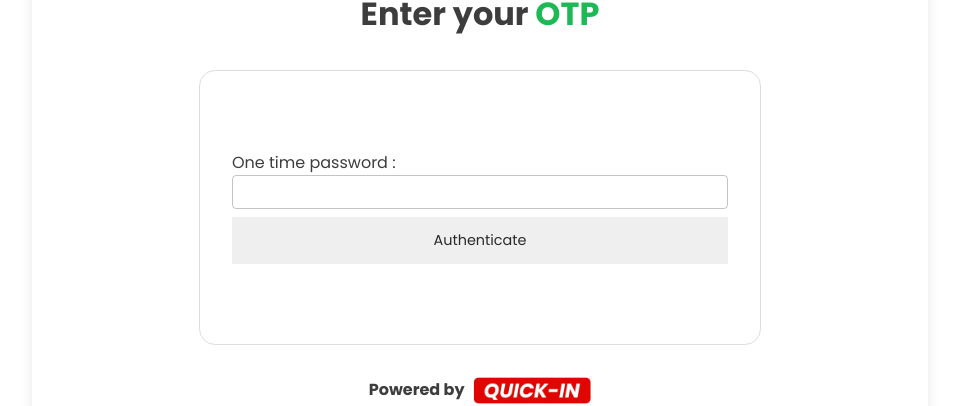
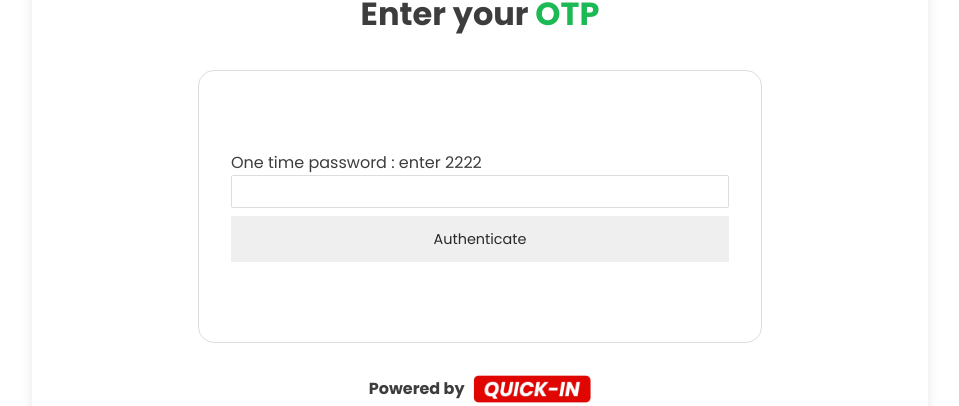
Before and after one commit to YYashSingh-9/MYCRDIT, a React (Vite) app: page /otp-authentication in a window 1280 px wide. Shown: the part 122-528 px from the top of the page, without its empty margins (160-1119 px from the left). Built offline with nearby package versions, Linux system fonts and the light colour scheme.

Commit message:
otp page redirection done

```diff
--- a/src/Components/SignupAndAuthentication/OTPpage.jsx
+++ b/src/Components/SignupAndAuthentication/OTPpage.jsx
@@ -2,18 +2,36 @@ import classes from "./OTPpage.module.css";
 import BasicCoverDiv from "../AdditionalComponents/BasicCoverDiv";
 import { Grid, TextField, Box } from "@mui/material";
 import GeneralButton from "../AdditionalComponents/GeneralButton";
-import { Form, Link } from "react-router-dom";
+import { Form, Link, useNavigate } from "react-router-dom";
 import quickinLogo from "../../assets/QUICK-IN__1_-removebg-preview.png";
+import { useRef } from "react";
 
 const OTPpage = () => {
+  const ref = useRef();
+  const Navigate = useNavigate();
+  const otpSubmitter = (e) => {
+    e.preventDefault();
+    console.log(ref.current.value);
+    if (ref.current.value === "2222") {
+      Navigate("/");
+    }
+  };
   return (
     <>
       <BasicCoverDiv heading={"Enter your"} heading_highlight={" OTP"}>
         <Grid item lg={12} md={12} sm={12} xs={12} className={classes.main}>
-          <Form method="POST" className={classes.form_main}>
-            <label htmlFor="number">One time password : </label>
+          <Form
+            method="POST"
+            className={classes.form_main}
+            onSubmit={otpSubmitter}
+          >
+            <label htmlFor="number">One time password : enter 2222</label>
             <br />
-            <TextField id="outlined" />
+            <input
+              id="outlined"
+              ref={ref}
+              style={{ backgroundColor: "white" }}
+            />
             <br />
             <GeneralButton typeBtn="submit" btn_title="Authenticate" />
           </Form>
--- a/src/Components/SignupAndAuthentication/OTPpage.module.css
+++ b/src/Components/SignupAndAuthentication/OTPpage.module.css
@@ -2,6 +2,12 @@
   padding: 0.5rem 0.5rem;
   font-size: 0.8rem;
   width: 30rem;
+  background-color: transparent;
+  border: 0.1rem solid rgb(221, 221, 221);
+  border-radius: 0.1rem;
+}
+.form_main input:focus {
+  border: 0.1rem solid rgb(208, 207, 207);
 }
 .form_main {
   border: 0.1rem solid rgb(221, 221, 221);
@@ -40,8 +46,9 @@
     font-size: 0.8rem;
   }
   .form_main input {
-    width: 15rem;
+    width: 11rem;
     padding: 0.3rem 0.3rem;
+    margin-top: 1rem;
   }
   .form_main {
     padding: 0.8rem;
```
